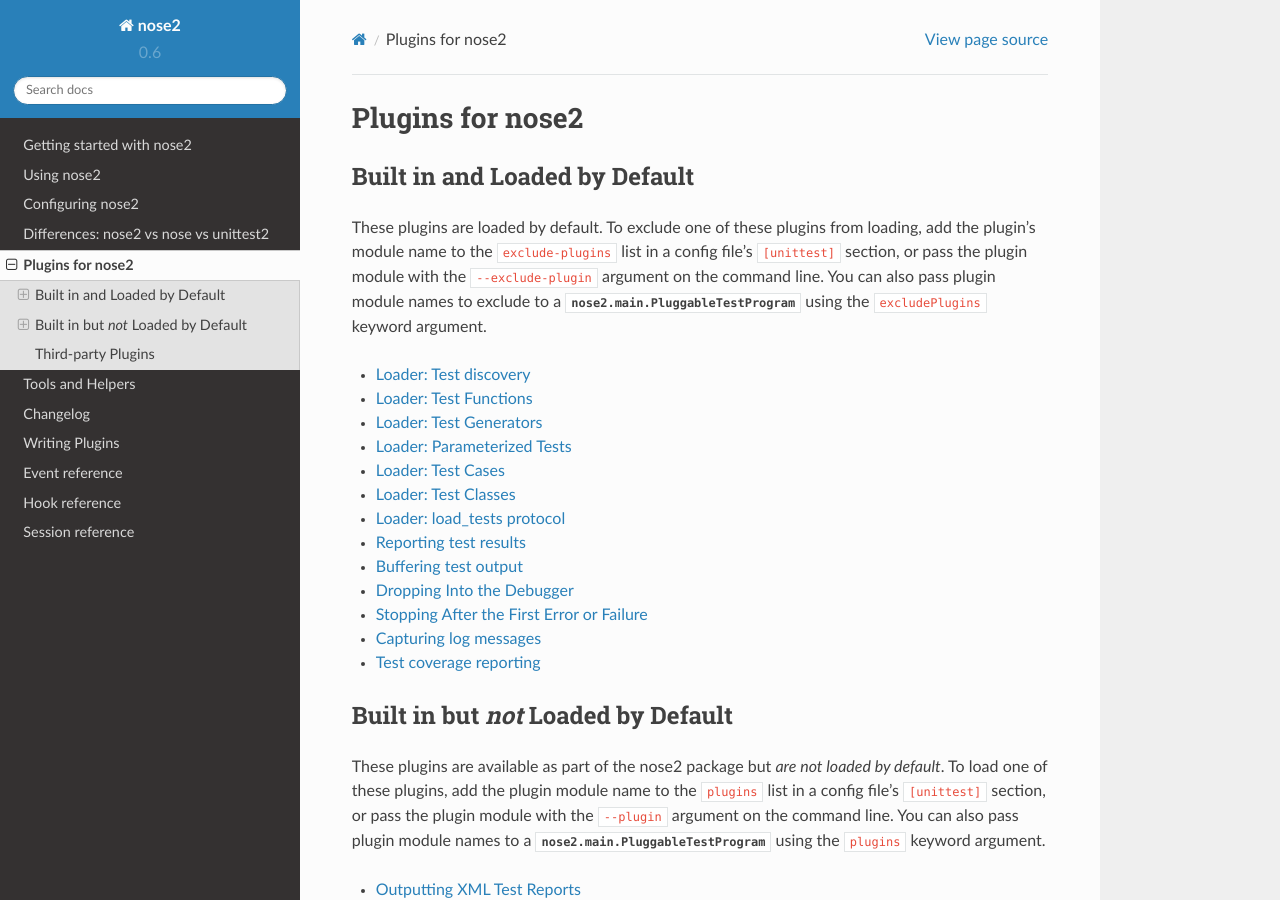
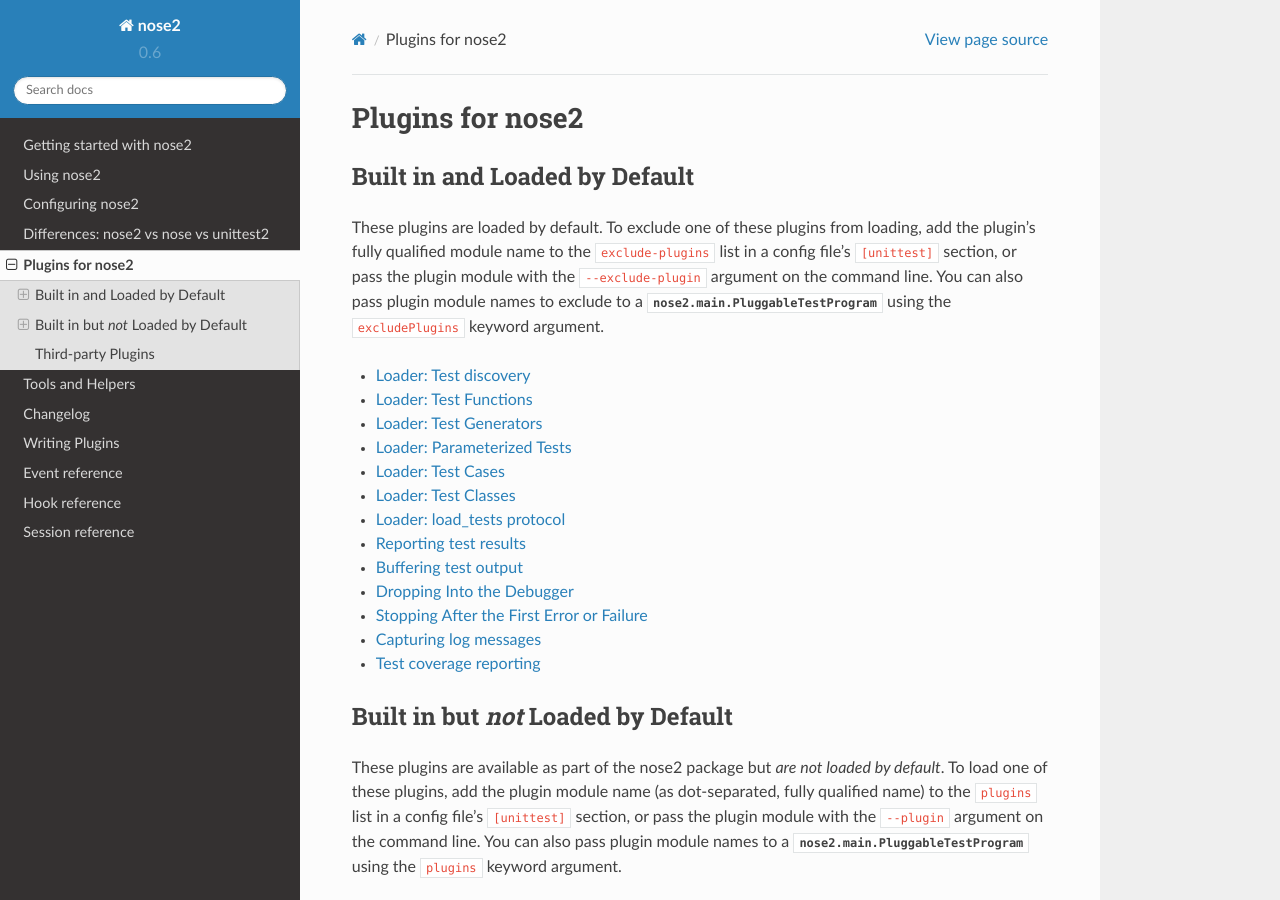
Before and after one commit to nose-devs/nose2, a Sphinx documentation site: the page built from docs/plugins.rst, in a window 1280 px wide and 900 px high. Built offline with Sphinx 7.4.7 and the Read the Docs theme 2.0.0, drawn with Linux system fonts in a browser that asks for light colours; pages that are not in the unit, such as notebooks, are missing from menus.

Commit message:
Make documentation more explicit
Adresses issue  #329 (fully qualified module name) and
explicitely explains the configuratuion file format for
lists

```diff
--- a/docs/configuration.rst
+++ b/docs/configuration.rst
@@ -105,6 +110,7 @@
    It bears repeating that in both :config:`plugins` and
    :config:`exclude-plugins` entries, you specify the plugin *module*,
    not the plugin *class*.
+   The module is specified by the (dot-separated) *fully qualified* name.
 
 Examples:
 
--- a/docs/plugins.rst
+++ b/docs/plugins.rst
@@ -6,10 +6,10 @@
 ==============================
 
 These plugins are loaded by default. To exclude one of these plugins
-from loading, add the plugin's module name to the ``exclude-plugins``
-list in a config file's ``[unittest]`` section, or pass the plugin
-module with the ``--exclude-plugin`` argument on the command line. You
-can also pass plugin module names to exclude to a
+from loading, add the plugin's fully qualified module name to the
+``exclude-plugins`` list in a config file's ``[unittest]`` section,
+or pass the plugin module with the ``--exclude-plugin`` argument
+on the command line. You can also pass plugin module names to exclude to a
 :class:`nose2.main.PluggableTestProgram` using the ``excludePlugins``
 keyword argument.
 
@@ -37,7 +37,8 @@
 
 These plugins are available as part of the nose2 package but *are not
 loaded by default*. To load one of these plugins, add the plugin module
-name to the ``plugins`` list in a config file's ``[unittest]``
+name (as dot-separated, fully qualified name) to the ``plugins`` list
+in a config file's ``[unittest]``
 section, or pass the plugin module with the ``--plugin`` argument on
 the command line. You can also pass plugin module names to a
 :class:`nose2.main.PluggableTestProgram` using the ``plugins`` keyword
```
Also changed, not shown: other parts of docs/configuration.rst (+5 -0 lines), 1 other file.
